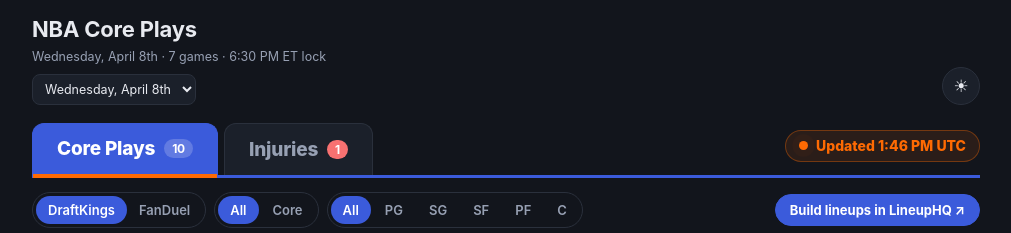
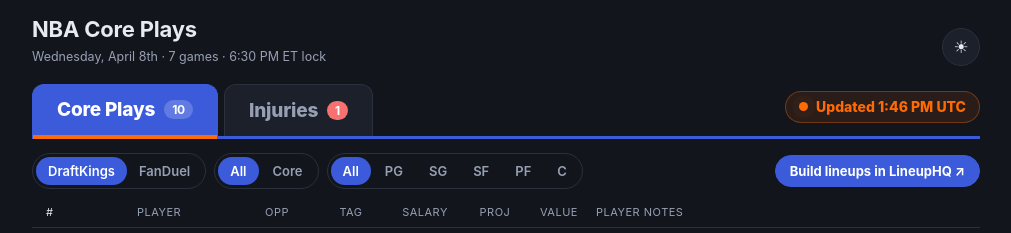
Before and after one commit to dfarnsworth5-ops/nba-core-plays, a plain HTML site: page index.html in a window 1280 px wide. Shown: the top 233 px of the page, without its empty margins (134-1145 px from the left). Drawn offline with Linux system fonts and the light colour scheme.

Commit message:
Add files via upload

```diff
--- a/index.html
+++ b/index.html
@@ -466,7 +466,7 @@ fetch("players.json?v=" + Date.now()).then(r => r.ok ? r.json() : {}).catch(() =
   buildTabs(); render();
   // "Past slates" menu, built from data/index.json (hidden if there's only one slate)
   fetch("data/index.json?v=" + Date.now()).then(r => r.ok ? r.json() : []).catch(() => []).then(list => {
-    if (!Array.isArray(list) || list.length < 2) return;
+    if (!Array.isArray(list) || list.length < 2 || params.get("menu") !== "1") return;
     const cur = reqDate || d.iso || list[0].date;
     const sel = $("dateSel");
     sel.innerHTML = list.map(e => '<option value="' + esc(e.date) + '"' + (e.date === cur ? " selected" : "") + ">" + esc(e.label || e.date) + "</option>").join("");
```
